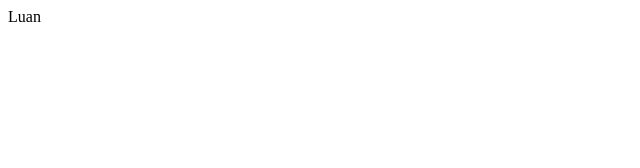
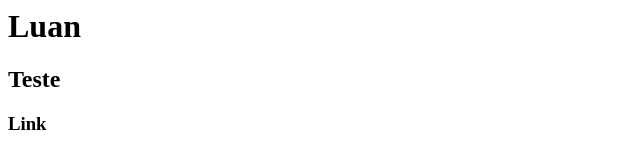
Before and after one commit to lu4nv1ct0r/luan, a plain HTML site: page index.html in a window 1280 px wide. Shown: the whole page, without its empty margins (0-640 px from the left). Drawn offline with Linux system fonts and the light colour scheme.

Commit message:
Update index.html

```diff
--- a/index.html
+++ b/index.html
@@ -1 +1,3 @@
-Luan
+<h1>Luan</h1>
+<h2>Teste</h2>
+<h3>Link</h3>
```
